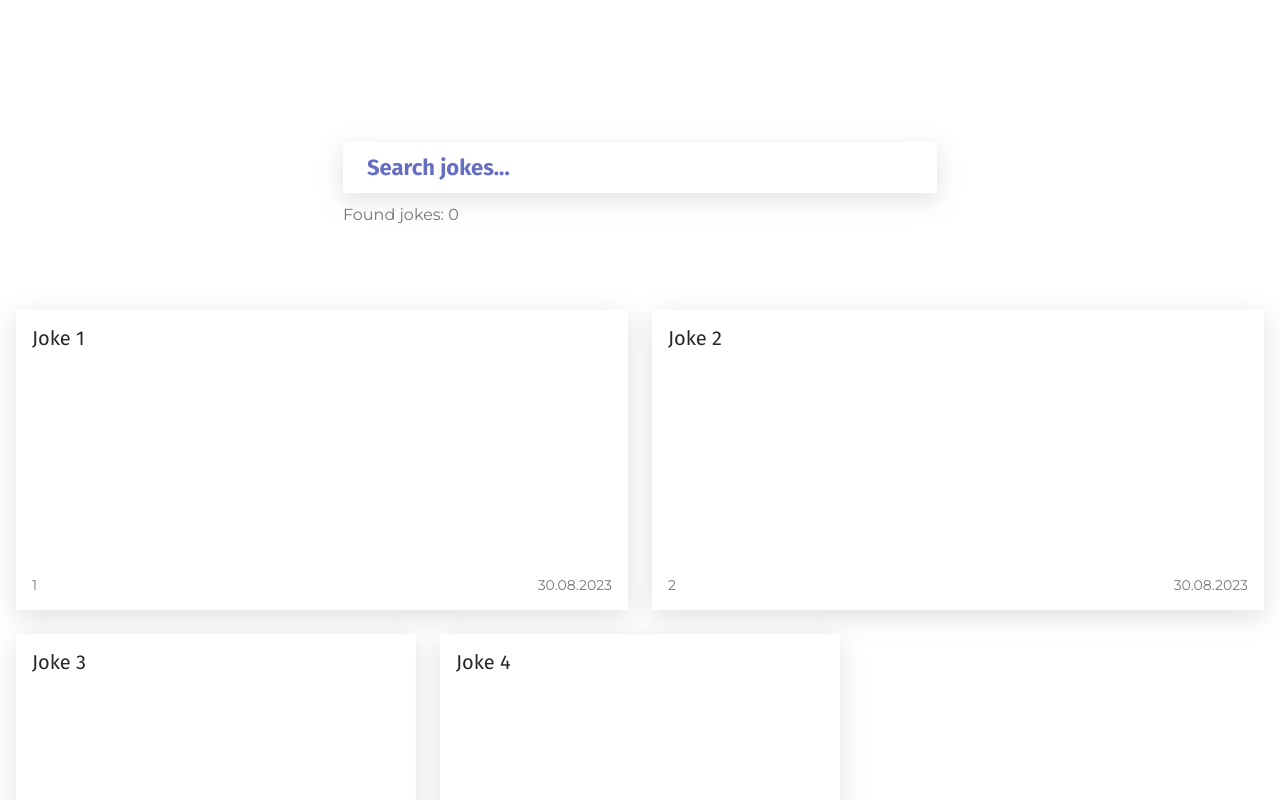
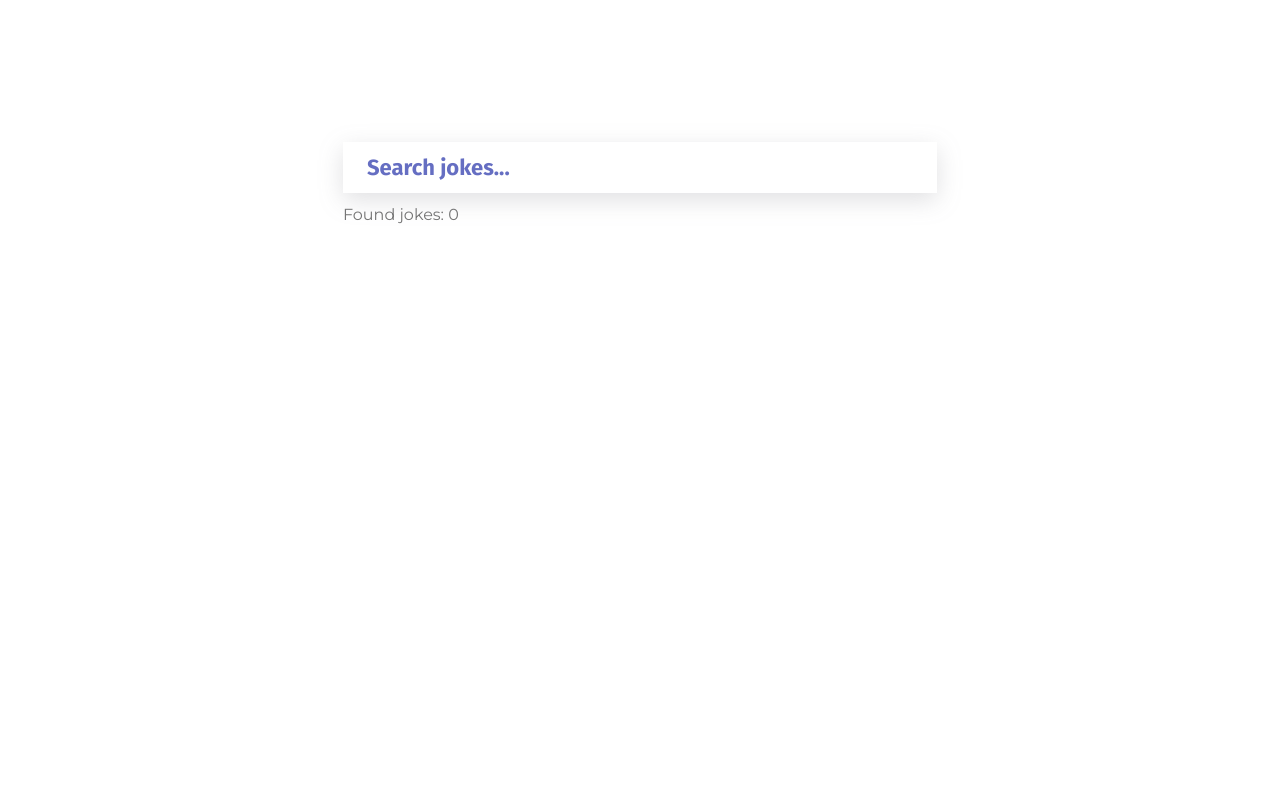
Before and after one commit to zharinov-nikita/fuse8-test-task, a React (Vite) app: page /jokes in a window 1280 px wide. Built offline with nearby package versions, Linux system fonts and the light colour scheme.

Commit message:
#6 - Replaced query with mutation

```diff
--- a/src/04-pages/jokes/jokes.hook.ts
+++ b/src/04-pages/jokes/jokes.hook.ts
@@ -1,17 +1,20 @@
-import { useQuery } from '@tanstack/react-query'
+import { useQuery, useMutation } from '@tanstack/react-query'
 import { useState, useCallback, ChangeEvent, useEffect } from 'react'
 import type { JokesSearch } from './jokes.type'
+import axios from 'axios'
 
 async function getJokes(joke: string): Promise<JokesSearch> {
-    const response = await fetch(
-        `https://api.chucknorris.io/jokes/search?query=${joke}`
-    )
+    const API = 'https://api.chucknorris.io'
 
-    if (!response.ok) {
-        throw new Error('Network response was not ok')
+    const params = {
+        query: joke,
     }
 
-    return response.json()
+    const response = await axios.get<JokesSearch>(`${API}/jokes/search`, {
+        params,
+    })
+
+    return response.data
 }
 
 export function usePageJokes() {
@@ -23,8 +26,6 @@ export function usePageJokes() {
     }, [])
 
     useEffect(() => {
-        console.log('Debounced joke updated:', debouncedJoke)
-
         const debounceTimer = setTimeout(() => {
             setDebouncedJoke(joke)
         }, 300)
@@ -34,13 +35,19 @@ export function usePageJokes() {
         }
     }, [joke])
 
-    const query = useQuery<JokesSearch>({
-        queryKey: ['jokes', debouncedJoke],
-        queryFn: () => getJokes(debouncedJoke),
-        enabled: debouncedJoke.length > 3,
+    const mutation = useMutation({
+        mutationFn: (debouncedJoke: string) => getJokes(debouncedJoke),
     })
 
-    const foundJokes = query.data?.total || 0
+    useEffect(() => {
+        if (debouncedJoke.length > 3) {
+            mutation.mutate(debouncedJoke)
+        } else {
+            mutation.reset()
+        }
+    }, [debouncedJoke])
 
-    return { onChange, query, joke, foundJokes }
+    const foundJokes = mutation.data?.total || 0
+
+    return { onChange, joke, foundJokes, mutation }
 }
--- a/src/04-pages/jokes/jokes.module.css
+++ b/src/04-pages/jokes/jokes.module.css
@@ -3,7 +3,7 @@
     margin: 16px 0px;
     display: grid;
     gap: 24px;
-    grid-template-columns: repeat(6, 1fr);
+    grid-template-columns: repeat(3, 1fr);
     width: 100%;
     max-width: 1956px;
     margin: 24px auto;
@@ -18,15 +18,5 @@
 @media screen and (max-width: 726px) {
     .list {
         grid-template-columns: repeat(1, 1fr);
-
     }
 }
-
-.item{
-    grid-column: span 2;
-}
-
-.list > :nth-child(1),
-.list > :nth-child(2) {
-    grid-column: span 3;
-}
--- a/src/04-pages/jokes/jokes.page.tsx
+++ b/src/04-pages/jokes/jokes.page.tsx
@@ -1,70 +1,57 @@
-import { SharedUiCardSkeleton, utilFormatDate } from '@shared'
+import {
+    SharedUiCardSkeleton,
+    utilFormatDate,
+    utilGenerateArrayWithUniqueIds,
+} from '@shared'
 import { S } from './jokes.styled'
 import { usePageJokes } from './jokes.hook'
-import { mockJokes } from '../../__mock__'
 import { VirtuosoGrid } from 'react-virtuoso'
 import s from './jokes.module.css'
-import { ChangeEventHandler, memo, useEffect, useState } from 'react'
-import { JokesSearch } from './jokes.type'
+import styled from 'styled-components'
+
+export const StyledComponent = styled.div`
+    width: 100%;
+`
 
 export const PageJokes = () => {
-    const { onChange, joke, foundJokes } = usePageJokes()
+    const { onChange, joke, foundJokes, mutation } = usePageJokes()
+
     return (
         <S.PageJokes>
-            <FoundJokes
-                joke={joke}
-                onChange={onChange}
-                foundJokes={foundJokes}
-            />
-            <Jokes />
-        </S.PageJokes>
-    )
-}
-
-const FoundJokes = memo(
-    (props: {
-        joke: string
-        onChange: ChangeEventHandler
-        foundJokes: number
-    }) => {
-        return (
             <S.FindJoke>
                 <S.JokeSearchField
-                    value={props.joke}
-                    onChange={props.onChange}
+                    value={joke}
+                    onChange={onChange}
                     placeholder='Search jokes...'
                     autoFocus
                 />
                 <S.FoundJokesNumber>
-                    Found jokes: {props.foundJokes}
+                    Found jokes:{' '}
+                    {mutation.isLoading ? 'Loading...' : foundJokes}
                 </S.FoundJokesNumber>
             </S.FindJoke>
-        )
-    }
-)
-
-const Jokes = () => {
-    return (
+            {mutation.isError && <JokesError />}
+            {mutation.isLoading && <JokesLoading />}
+            {mutation.data && (
                 <VirtuosoGrid
-            data={mockJokes}
+                    data={mutation.data.result}
                     itemClassName={s.item}
                     listClassName={s.list}
-            totalCount={mockJokes.length}
-            itemContent={(_, joke) => (
+                    totalCount={mutation.data.result.length}
+                    itemContent={(_, value) => (
                         <S.JokeItem
                             target='_blank'
-                    to={joke.url}
-                    title={joke.value}
-                    key={joke.id + joke.value}
-                    id={joke.id}
-                    date={utilFormatDate(joke.created_at)}
+                            to={value.url}
+                            title={value.value}
+                            key={value.id + value.value}
+                            id={value.id}
+                            date={utilFormatDate(value.created_at)}
+                            highlightSearchTerm={joke}
                         />
                     )}
                     components={{
                         ScrollSeekPlaceholder: ({ height, width }) => (
-                    <SharedUiCardSkeleton
-                        style={{ height, gridColumn: 'span 2' }}
-                    />
+                            <SharedUiCardSkeleton style={{ height, width }} />
                         ),
                     }}
                     scrollSeekConfiguration={{
@@ -73,5 +60,26 @@ const Jokes = () => {
                         change: (_, range) => console.log({ range }),
                     }}
                 />
+            )}
+        </S.PageJokes>
     )
 }
+
+const JokesLoading = () => {
+    return (
+        <div className={s.list}>
+            {utilGenerateArrayWithUniqueIds(10).map(({ id }) => (
+                <S.JokeItemSkeleton key={id} />
+            ))}
+        </div>
+    )
+}
+
+const JokesError = () => {
+    return (
+        <div>
+            An error occurred when requesting the server
+            https://api.chucknorris.io/
+        </div>
+    )
+}
--- a/src/main.tsx
+++ b/src/main.tsx
@@ -4,9 +4,9 @@ import { App } from '@app'
 import { BrowserRouter } from 'react-router-dom'
 
 ReactDOM.createRoot(document.getElementById('root')!).render(
-    <React.StrictMode>
-        <BrowserRouter>
-            <App />
-        </BrowserRouter>
-    </React.StrictMode>
+    // <React.StrictMode>
+    <BrowserRouter>
+        <App />
+    </BrowserRouter>
+    // </React.StrictMode>
 )
```
Lines whose indentation alone changed are shown as unchanged.
